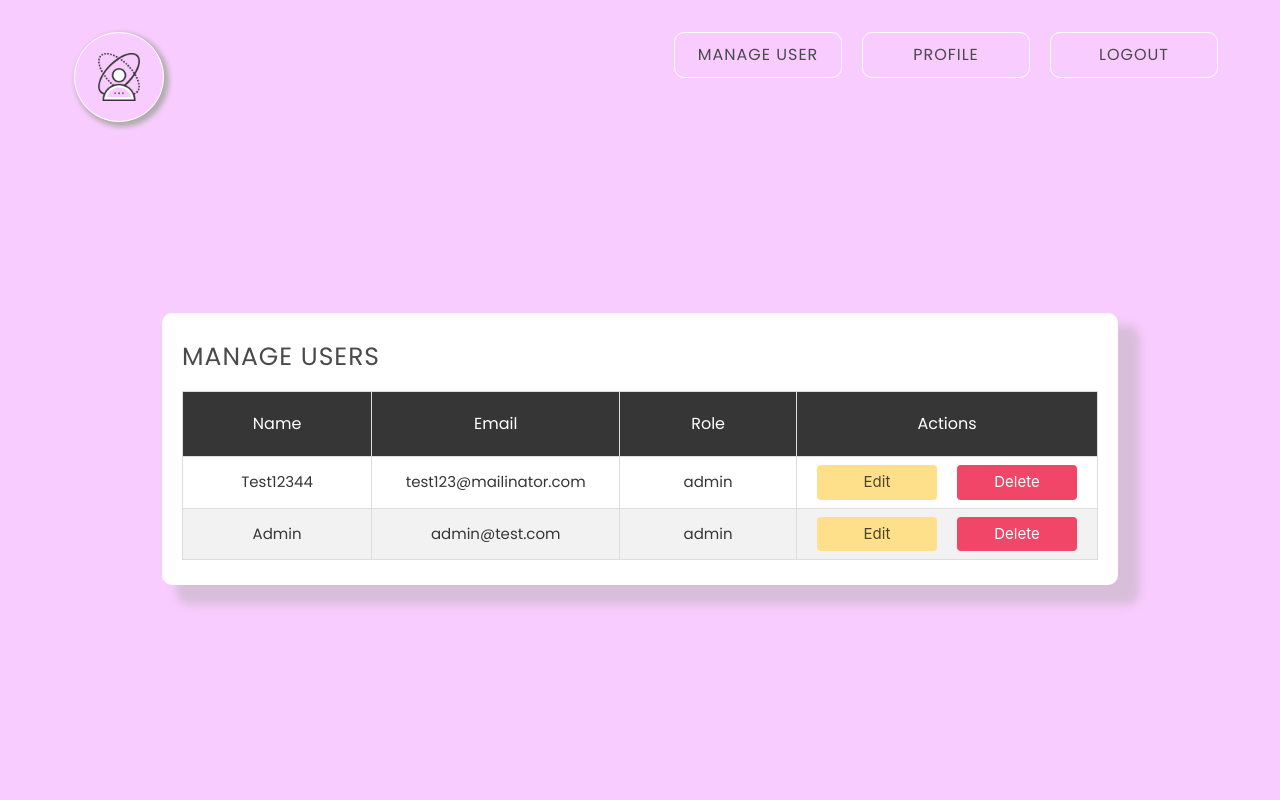
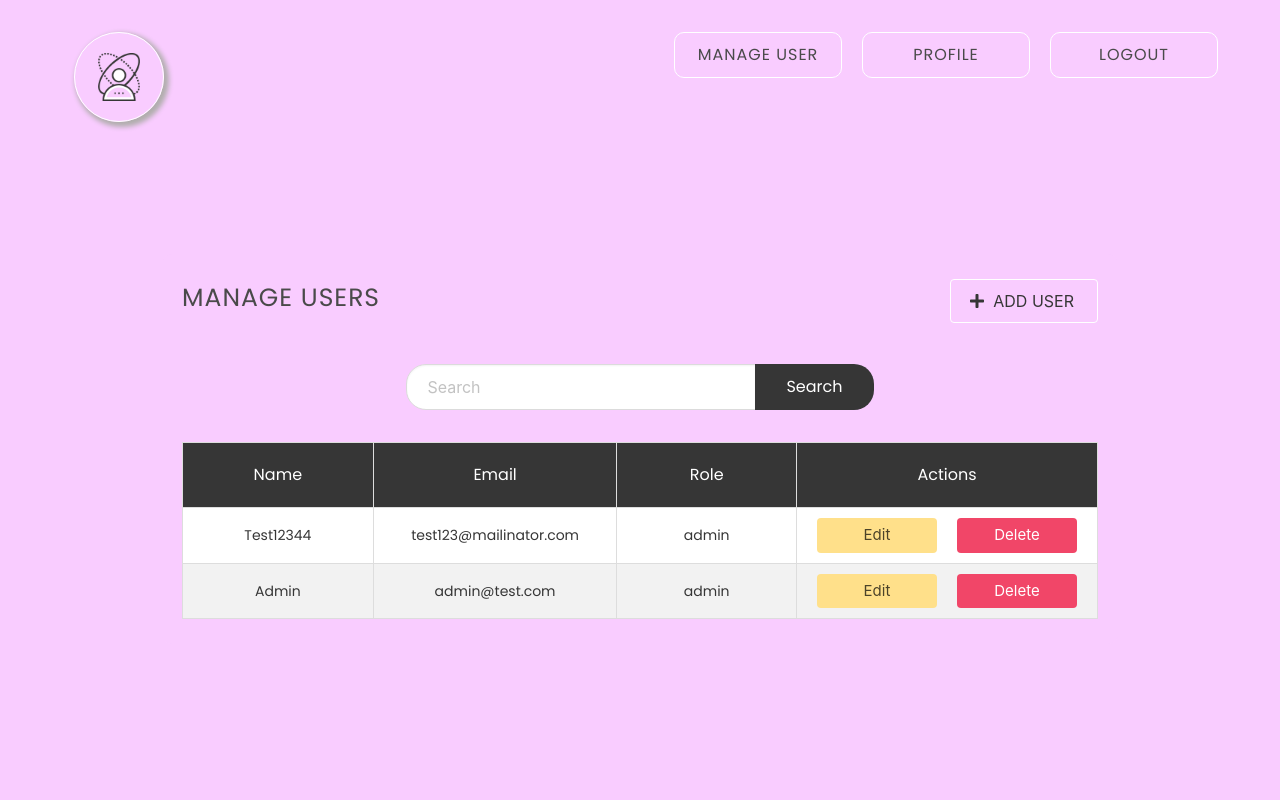
Before and after one commit to EiraMoj13/_webapp-userspace, a Flask app: page /manage-users in a window 1280 px wide. Run offline with Flask 3, Linux system fonts and the light colour scheme; a user stored in the database is signed in; some libraries are stand-ins or nearby versions.

Commit message:
add user / search

```diff
--- a/static/custom.css
+++ b/static/custom.css
@@ -179,10 +179,11 @@ h4 {
   color: red;
   padding: 0px;
   margin: 0px;
-  position: relative;
-  bottom: 32px;
+  position: absolute;
+  top: -4rem;
   height: 0px;
   font-size: 14px;
+  right: 15rem;
 }
 .form-right button{
   text-transform: uppercase;
@@ -208,7 +209,7 @@ h4 {
   background-color: #fff;
   padding: 30px 20px;
   border-radius: 10px;
-  box-shadow: 18px 16px 8px 4px #b1aeae73;
+  /* box-shadow: 18px 16px 8px 4px #b1aeae73; */
 }
 thead th {
   text-align: center !important;
@@ -222,17 +223,17 @@ thead{
   border:1px solid #dddddd !important;
 }
 td {
-  padding: 8px 10px !important;
-  width:33.3%;
-  border:1px solid #dddddd !important;
-  font-size: 15px;
+  padding: 10px 10px !important;
+  width: 33.3%;
+  border: 1px solid #dddddd !important;
+  font-size: 14px;
   vertical-align:middle !important;
 }
 .table-striped>tbody>tr:nth-of-type(even)>* {
   background-color:#afafaf29;
 }
 .table-wrapper {
-  background-color: #fff;
+  background-color: #f9ccff;
   padding: 25px 20px 25px 20px;
 }
 .table-wrapper h2 {
@@ -243,6 +244,54 @@ td {
   font-size: 25px;
   text-align: left;
   margin-bottom: 1rem;
+}
+.table-header {
+  display: flex;
+}
+.table-header div {
+  width: 50%;
+}
+.table-add-user {
+  text-align: right;
+}
+.table-add-user button span {
+  padding-right: 25px;
+}
+.table-add-user button {
+  height: auto;
+  padding: 9px 23px 9px 35px;
+  font-weight: 400;
+  background-color: #f9ccff;
+  border: 1px solid #ffffff;
+  text-transform: uppercase;
+}
+.table-add-user button:hover {
+  border-color: #fff;
+  box-shadow: 3px 3px 5px 2px #b1aeae;
+  transition: 0.3s;
+}
+.table-search {
+  margin: 2rem 0rem 2rem 0rem;
+}
+.table-search .control input {
+  width: 350px;
+  border-top-left-radius: 20px;
+  border-bottom-left-radius: 20px;
+  padding: 10px 20px;
+  height: auto;
+}
+.table-search .control a {
+  height: auto;
+  padding: 10px 30px;
+  border-top-right-radius: 20px;
+  border-bottom-right-radius: 20px;
+  background-color: #363636;
+}
+.table-search .control a:hover {
+  background-color: #363636;
+}
+.table-search .field {
+  justify-content: center;
 }
 .action-btns {
   display: flex;
--- a/templates/manage-users.html
+++ b/templates/manage-users.html
@@ -2,7 +2,32 @@
 <div class="columns is-centered">
     <div class="column is-10">
         <div class="table-wrapper">
-            <h2>Manage Users</h2>
+            <div class="table-header">
+                <div class="table-title">
+                    <h2>Manage Users</h2>
+                </div>
+                <div class="table-add-user">
+                    <button class="button">
+                        <span class="icon is-small">
+                          <i class="fas fa-plus"></i>
+                        </span>
+                        Add User
+                    </button>
+                </div>
+            </div>
+            <div class="table-search">
+                <div class="field has-addons">
+                    <div class="control">
+                        <input class="input" type="text" placeholder="Search">
+                    </div>
+                    <div class="control">
+                        <a class="button is-info">
+                            Search
+                        </a>
+                    </div>
+                </div>
+            </div>
+
             <table class="table table-fullwidth table-striped">
                 <thead>
                     <th>Name</th>
```
